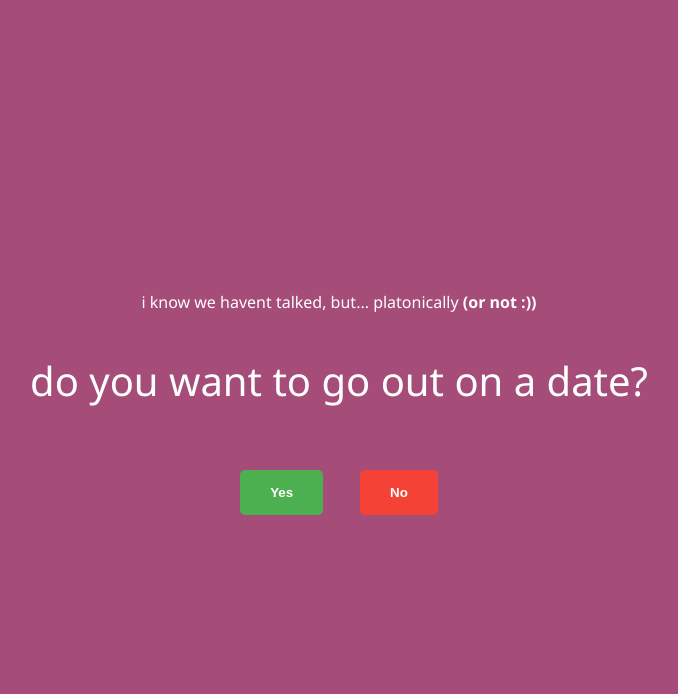
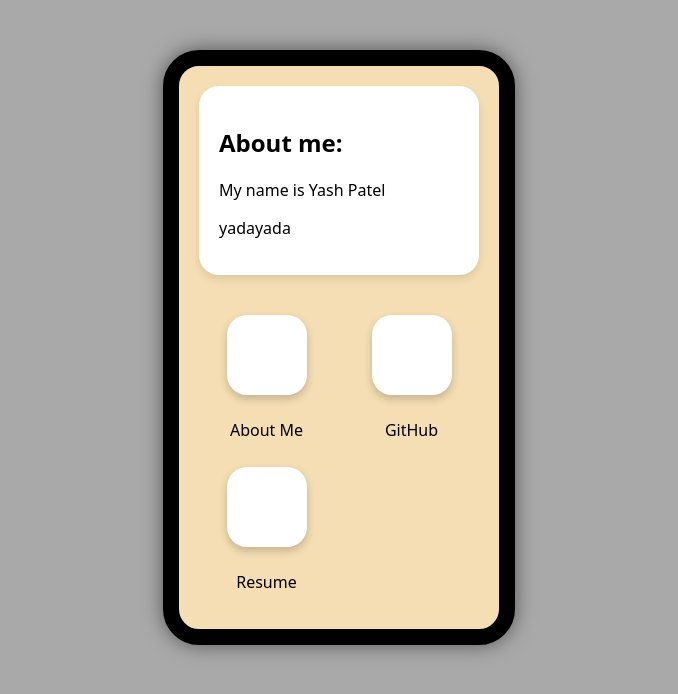
Before and after one commit to Yosh145/Yosh145.github.io, a plain HTML site: page index.html in a window 1280 px wide. Shown: the whole page, without its empty margins (301-979 px from the left). Drawn offline with Linux system fonts and the light colour scheme.

Commit message:
a portfolio

```diff
--- a/index.html
+++ b/index.html
@@ -1,26 +1,35 @@
 <!DOCTYPE html>
 <html lang="en">
 <head>
-    <meta charset="UTF-8">
-    <meta name="viewport" content="width=device-width, initial-scale=1.0">
-    <title>a date</title>
-    <link rel="stylesheet" href="style.css">
+<meta charset="UTF-8">
+<meta name="viewport" content="width=device-width, initial-scale=1.0">
+<title>Portfolio</title>
+<link rel="stylesheet" href="style.css">
 </head>
 <body>
-    <div id="content">
-        <p id="heading">i know we havent talked, but... platonically <b>(or not :))</b></p>
-        <p id="question">do you want to go out on a date?</p>
-        <button id="yesButton" class="yes">Yes</button>
-        <button id="noButton" class="no">No</button>
+<div id ="phone">
+  <div id="home-screen">
+    <div class="info-box">
+      <h2>About me:</h2>
+      <p>My name is Yash Patel</p>
+      <p>yadayada</p>
     </div>
-    <div id="datePickerContainer" style="display:none;">
-        <label for="datePicker">Choose a date:</label>
-        <input type="date" id="datePicker">
+    <div class="apps-container">
+      <div class="app" onclick="redirectTo('about')">
+        <div class="app-icon"></div>
+        <p>About Me</p>
       </div>
-      <div id="foodChoiceContainer" style="display:none;">
-        <label for="foodChoice">its a dinner date sooo... what culture?</label>
-        <input type="text" id="foodChoice" name="foodChoice" placeholder="indian? mexican? chinese? thai?"><br><br>
+      <div class="app" onclick="redirectTo('github')">
+        <div class="app-icon"></div>
+        <p>GitHub</p>
       </div>
-    <script src="script.js"></script>
+      <div class="app" onclick="redirectTo('resume')">
+        <div class="app-icon"></div>
+        <p>Resume</p>
+      </div>
+    </div>
+  </div>
+</div>
+<script src="script.js"></script>
 </body>
 </html>
--- a/script.js
+++ b/script.js
@@ -1,81 +1,15 @@
-let noPhases = ["are you sure?", "really sure?", "uhhh, try again!", "last chance!", "No date???"];
-let phaseIndex = 0;
-let yesButtonSize = 1;
-
-document.addEventListener("DOMContentLoaded", function() {
-    // Event listener for the "Yes" button
-    document.getElementById("yesButton").addEventListener("click", function() {
-        document.body.innerHTML = `
-            <div id="datePickerContainer">
-                <label for="datePicker">choose a date :):</label>
-                <input type="date" id="datePicker">
-                <button id="nextButton">Next</button>
-            </div>
-        `;
-
-        // Event listener for the "Next" button after date selection
-        document.getElementById("nextButton").addEventListener("click", function() {
-            const date = document.getElementById("datePicker").value;
-            if (date !== '') {
-                document.body.innerHTML = `
-                    <div id="foodChoiceContainer">
-                        <label for="foodChoice">its a dinner date sooo... what culture?</label>
-                        <input type="text" id="foodChoice" name="foodChoice" placeholder="indian? mexican? chinese? thai?"><br><br>
-                        <button id="submitChoice">Submit</button>
-                    </div>
-                `;
-
-                // Event listener for submitting the choice
-                document.getElementById("submitChoice").addEventListener("click", function() {
-                    const foodChoice = document.getElementById("foodChoice").value;
-                    localStorage.setItem("date", date);
-                    localStorage.setItem("foodChoice", foodChoice);
-
-                    // Display the final screen with date and food choice
-                    document.body.innerHTML = `
-                        <div id="finalScreen">
-                            <p>soooo... issa date?:)</p>
-                            <p>date: ${date}</p>
-                            <p>food culture: ${foodChoice}</p>
-                            <p>wine: included :)</p>
-                            <p>see you then :)</p>
-                            <p><b>snap me this screen bc i cant see your choices<b/></p>
-                        </div>
-                    `;
-                });
-            } else {
-                alert("pookie ur supposed to pick a date");
-            }
-        });
-    });
-});
-
-
-document.getElementById("datePicker").addEventListener("change", function() {
-    document.getElementById("foodChoiceContainer").style.display = "block";
-    document.body.innerHTML += foodChoiceHTML; // Add this below the date picker
-});
-
-
-
-document.getElementById("submitChoice").addEventListener("click", function() {
-    const date = document.getElementById("datePicker").value;
-    const foodChoice = document.getElementById("foodChoice").value;
-    localStorage.setItem("date", date);
-    localStorage.setItem("foodChoice", foodChoice);
-});
-
-document.getElementById("noButton").addEventListener("click", function() {
-    if (phaseIndex < noPhases.length) {
-        this.textContent = noPhases[phaseIndex++];
-        yesButtonSize += 0.5; // Increase the size of the "Yes" button
-        let yesButton = document.getElementById("yesButton");
-        yesButton.style.transform = `scale(${yesButtonSize})`;
-
-        // Calculate new margin for the "No" button to move it to the side
-        let noButtonMargin = 30 + (30 * (yesButtonSize - 1));
-        this.style.marginLeft = `${noButtonMargin}px`;
-    } else {
-        document.getElementById("content").innerHTML = "<p>hardships will be awaiting for you inshallah</p>";
+function redirectTo(pageName) {
+    switch (pageName) {
+      case 'about':
+        window.location.href = '#about';
+        break;
+      case 'github':
+        window.location.href = 'https://github.com/Yosh145';
+        break;
+      case 'resume':
+        window.location.href = '#resume';
+        break;
+      default:
+        console.log('Page not found.');
     }
-});
+  }
--- a/style.css
+++ b/style.css
@@ -1,67 +1,72 @@
 body, html {
-    height: 100%;
     margin: 0;
-    display: flex;
-    justify-content: center;
-    align-items: center;
-    font-family:'Segoe UI', Tahoma, Geneva, Verdana, sans-serif;
-    background-color: #a54c79;
+    padding: 0;
+    font-family: system-ui, -apple-system, BlinkMacSystemFont, 'Segoe UI', Roboto, Oxygen, Ubuntu, Cantarell, 'Open Sans', 'Helvetica Neue', sans-serif;
+    background-color: darkgray;
   }
 
-#datePickerContainer{
-    text-align: center;
-    color: white;
-    font-size: medium;
+  #home-screen {
+    max-width: 600px;
+    margin: 0 auto;
   }
 
-#foodChoiceContainer{
-    text-align: center;
-    color: white;
-    font-size: medium;
+  .info-box {
+    background-color: #ffffff;
+    padding: 20px;
+    border-radius: 20px;
+    box-shadow: 0 4px 8px rgba(0,0,0,0.1);
+    margin: 20px;
+    text-align: left;
   }
 
-#heading{
-    text-align: center;
-    color: white;
-    font-size: medium;
-    margin-bottom: 30px;
+  .apps-container {
+    display: grid;
+    grid-template-columns: repeat(auto-fit, minmax(100px, 1fr));
+    gap: 10px;
+    padding: 20px;
   }
 
-#content {
-    text-align: center;
-    color: white;
-    font-size: 65px;
+  .app:hover .app-icon {
+    transform: scale(1.1);
+    box-shadow: 0 6px 12px rgba(0,0,0,0.3);
   }
 
-#finalScreen{
-    text-align: center;
-    color:white;
-    font-family:'Segoe UI', Tahoma, Geneva, Verdana, sans-serif;
-    font-size: 35px;
+  #phone {
+    border: 16px solid black; /* for phone ui */
+    border-radius: 36px; /* not a microsoft phone */
+    width: 320px; /* size */
+    max-width: 100%;
+    margin: 50px auto 0 auto;
+    overflow: hidden;
+    background: wheat;
+    box-shadow: 0 0 20px rgba(0,0,0,0.5);
+    position: relative;
   }
 
-#question {
-    font-size: 40px;
-    margin-bottom: 20px;
-    color: white
+
+  .app {
+    display: flex;
+    flex-direction: column;
+    align-items: center;
+    cursor: pointer;
   }
 
-button {
-    padding: 15px 30px;
-    margin: 10px;
-    border: none;
-    border-radius: 5px;
-    font-weight: bold;
-    cursor: pointer;
-    transition: transform 0.3s ease;
+  .app-icon {
+    width: 80px;
+    height: 80px;
+    background-color: #fff;
+    border-radius: 20px;
+    margin-bottom: 8px;
+    box-shadow: 0 4px 8px rgba(0,0,0,0.2);
+    transition: transform 0.2s ease-in-out, box-shadow 0.2s ease-in-out;
   }
 
-.yes {
-    background-color: #4CAF50; /* A shade of green */
-    color: white;
+  @media (max-width: 768px) {
+    .apps-container {
+      grid-template-columns: 1fr;
     }
 
-.no {
-    background-color: #F44336; /* A shade of red */
-    color: white;
+    .app {
+      width: 100%;
     }
+  }
```
Lines whose indentation alone changed are shown as unchanged.
